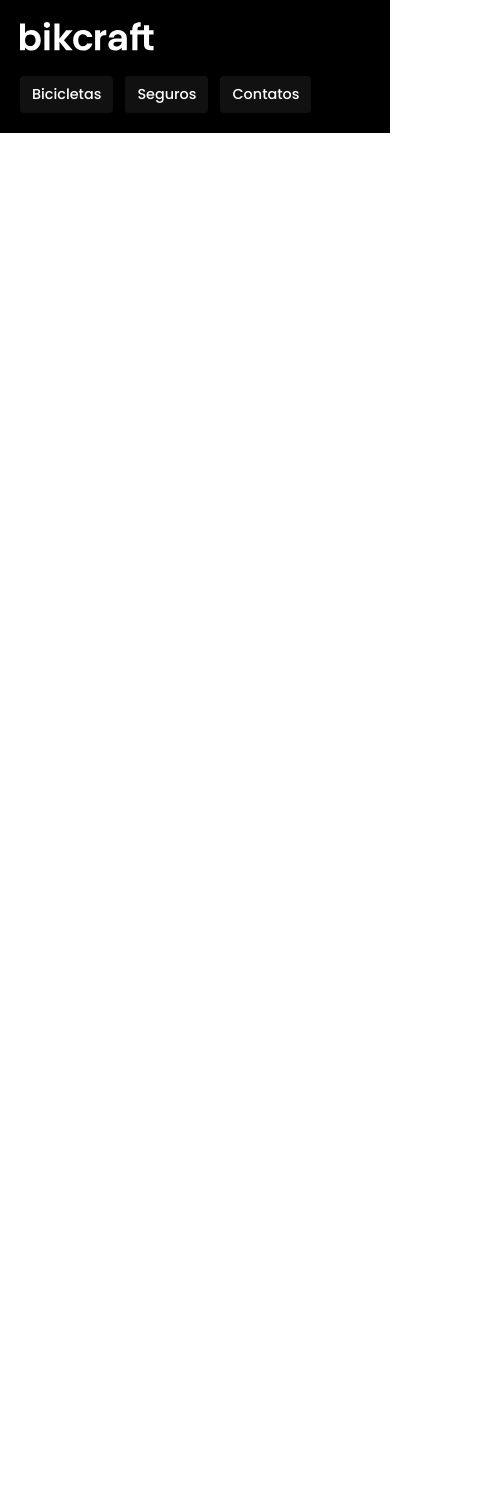
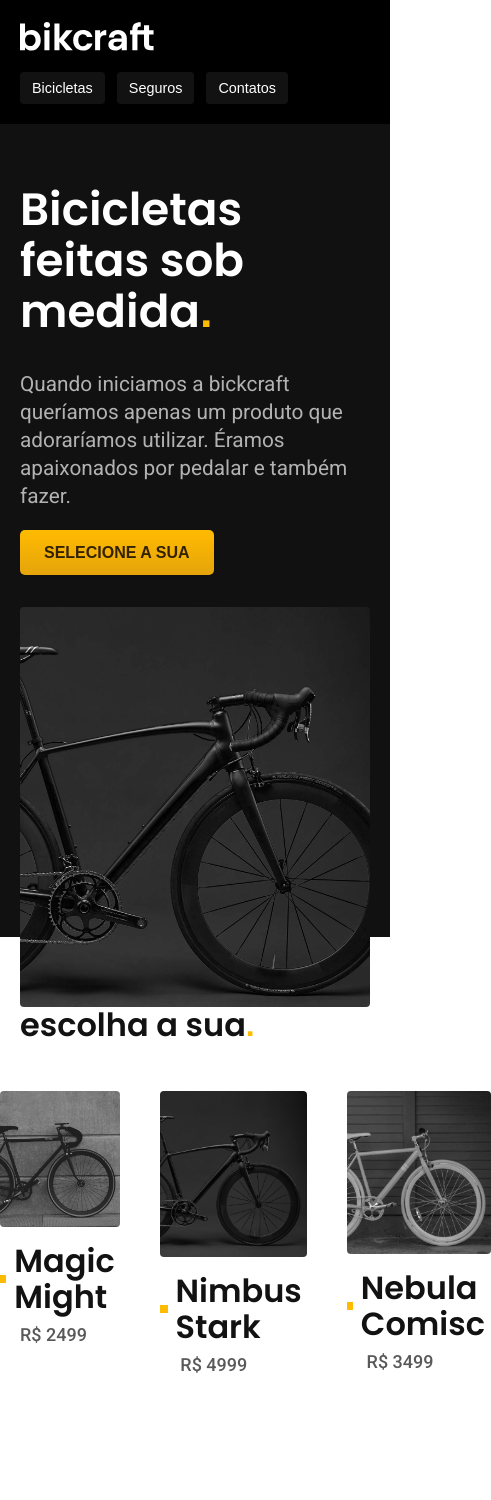
Before and after one commit to Jonata-tr/projeto-bikcraft, a plain HTML site: page index.html in a window 390 px wide. Shown: the top 1500 px of the page, 491 px wide, since content can reach past the window. Before the commit the page ends 844 px from the top, so only its background shows below. Drawn offline with Linux system fonts and the light colour scheme.

Commit message:
Finalizado a home e os elementos reutilizaveis. Indo para a lista de bicicletas.

```diff
--- /dev/null
+++ b/css/bicicletas/bicicletas-lista.css
@@ -0,0 +1,44 @@
+.bicicletas-lista{
+  padding: 0 0 120px;
+}
+
+.bicicletas-lista ul{
+  max-width: 1600px;
+  display: flex;
+  flex: 1;
+  gap: 40px;
+  margin: 0 auto;
+}
+
+.bicicletas-lista h2{
+  max-width: 1400px;
+  margin: 0 auto;
+  margin-bottom: 48px;
+  padding: 0 20px;
+}
+.bicicletas-lista a{
+  display: block;
+}
+
+.bicicletas-lista img{
+  margin-bottom: 16px;
+}
+
+.bicicletas-lista h3{
+  display: flex;
+  align-items: center;
+  margin-bottom: 8px;
+}
+
+.bicicletas-lista h3::before{
+  content: '';
+  display: inline-block;
+  width: 12px;
+  height: 8px;
+  background: var(--cor-p1);
+  margin-right: 8px;
+}
+
+.bicicletas-lista li span{
+  padding-left: 20px;
+}
--- a/css/header.css
+++ b/css/header.css
@@ -20,10 +20,9 @@
 }
 
 .header-menu a{
-  color: #fff;
+  color: var(--cor-0);
   display: inline-block;
   padding: 16px 0;
-  font-family: 'Poppins';
   font-weight: 500;
   font-size:  1.1rem;
   position: relative;
@@ -35,8 +34,9 @@
   height: 2px;
   width: 0;
   margin-top: 4px;
-  background-color: #fff;
+  background-color: var(--cor-0);
 }
+
 .header-menu a:hover::after{
   width: 100%;
   border-radius: 0 4px 4px 0;
@@ -48,7 +48,7 @@
     gap: 20px;
   }
   .header-menu a{
-    background-color: #111;
+    background-color: var(--cor-11);
     padding: 12px 16px;
     border-radius: 4px;
   }
--- /dev/null
+++ b/css/home/introducao.css
@@ -0,0 +1,64 @@
+.introducao-bg{
+  background-color: #000;
+  color: #fff;
+  box-shadow: inset 0 -120px #fff;
+}
+
+.introducao{
+  max-width: 1400px;
+  margin: 0 auto;
+  padding: 0 20px 0;
+  display: grid;
+  grid-template-columns: 1fr 1fr;
+  gap: 0 88px;
+}
+
+.introducao-left{
+  align-self: center;
+}
+
+.introducao-left h1{
+  color: var(--cor-0);
+}
+
+.introducao-left p{
+  color: var(--cor-5);
+}
+
+.introducao img{
+  object-fit: cover;
+}
+
+.font-2-l{
+  margin-bottom: 20px;
+}
+
+@media(max-width: 1200px){
+  .introducao h1{
+    font-size:2.83rem;
+  }
+}
+
+@media(max-width: 800px){
+
+  .introducao-bg{
+    padding-top: 60px;
+    background: #111;
+    box-shadow: inset 0 -70px #fff;
+
+  }
+
+  .introducao{
+    grid-template-columns: 1fr;
+    gap: 32px;
+  }
+
+  .introducao-left{
+    padding-bottom: 0;
+  }
+
+  .introducao img{
+    height: 400px;
+    width: 100%;
+  }
+}
--- a/css/style.css
+++ b/css/style.css
@@ -1,6 +1,14 @@
-@import url('https://fonts.googleapis.com/css2?family=Poppins:wght@400;500;600;700;800&display=swap');
+@import url('https://fonts.googleapis.com/css2?family=Poppins:wght@400;500;600;700;800&family=Roboto:wght@400;500;700;900&display=swap');
 
+/* REUTILIZAVEIS */
+@import './utilidades/componentes.css';
+@import './utilidades/tipografia.css';
+@import './utilidades/cores.css';
 @import './header.css';
+
+/* HOME */
+@import './home/introducao.css';
+@import url('./bicicletas/bicicletas-lista.css');
 
 *,
 *::before,
@@ -9,6 +17,11 @@
   padding: 0;
   box-sizing: border-box;
   font-family: Arial, Helvetica, sans-serif;
+  color: var(--cor-11);
+}
+
+body{
+  height: 8000px;
 }
 
 a{
@@ -18,3 +31,12 @@ a{
 ul{
   list-style: none;
 }
+
+img{
+  max-width: 100%;
+  display: block;
+}
+
+img[src$='.jpg']{
+  border-radius: 4px;
+}
--- /dev/null
+++ b/css/utilidades/componentes.css
@@ -0,0 +1,24 @@
+@import './cores.css';
+
+.btn{
+  display: inline-block;
+  background: linear-gradient(to bottom, var(--cor-p1), var(--cor-p2));
+  border-radius: 5px;
+  box-shadow: 0 1px 2px rgba(0 ,0 ,0 , .1);
+  padding: 16px 32px;
+  color: #332200;
+  font-weight: bold;
+  font-size: 1.1rem;
+  line-height: 1.33;
+}
+
+.btn:hover{
+  background: linear-gradient(#f7bb2f, #a56401);
+}
+
+
+@media(max-width: 600px){
+  .btn{
+    padding: 12px 24px;
+    font-size: 1rem; }
+}
--- /dev/null
+++ b/css/utilidades/cores.css
@@ -0,0 +1,44 @@
+:root{
+  --cor-0: #fff;
+  --cor-1: #f7f7f7;
+  --cor-5:  #b2b2b2;
+  --cor-8:  #595959;
+  --cor-10: #2e2e2e;
+  --cor-11: #121212;
+  --cor-12: #000;
+  --cor-p1: #FFBB00;
+  --cor-p2: #E5A40B;
+  --cor-p3: #A66F00;
+  --cor-p4: #734C00;
+  --cor-p5: #332200;
+}
+
+.cor-0{
+  color: var(--cor-0);
+}
+.cor-1{
+  color: var(--cor-1);
+}
+.cor-5{
+  color: var(--cor-5);
+}
+.cor-8{
+  color: var(--cor-8);
+}
+.cor-10{
+  color: var(--cor-10);
+}
+.cor-11{
+  color: var(--cor-11);
+}
+.c0r-12{
+  color: var(--cor-12);
+}
+
+.cor-p1{
+ color: var(--cor-p1);
+}
+
+.cor-p-2{
+  color: var(--cor-p2);
+}
--- /dev/null
+++ b/css/utilidades/tipografia.css
@@ -0,0 +1,84 @@
+/* Font extra grande (titulo)  */
+/* Font =  1 (titulo) 2 (corpo) / m = (medium --> Smal, Large, Xtra large, XtraXtra large) / b = (Bold --> Medium e nada = regular) */
+.font-1-xxl-b{
+  margin-bottom: 32px;
+
+  /* Peso, tamanho da font e linha, e font-family */
+  font: 600 4rem/1.125 "Poppins", sans-serif;
+}
+
+.font-1-xl{
+  font: 600 2rem/1.125 "Poppins", sans-serif;
+}
+
+.font-1-l-b{
+  font: 600 4rem/0.75 "Poppins", sans-serif;
+}
+
+.font-1-m-b{
+  font: 600 1rem/0.75 "Poppins", sans-serif;
+}
+
+.font-1-s{
+  font: 400 1rem/0.75 "Poppins", sans-serif;
+}
+
+.font-1-xs{
+  font: 400 .75rem/1.35 "Poppins", sans-serif;
+}
+
+/* ROBOTO CORPO DE TEXTO */
+
+
+.font-2-xl{
+  font: 500 2rem/1.25 "Roboto", sans-serif;
+}
+
+.font-2-l,
+.font-2-l-b{
+  font: 400 1.5rem/1.5 "Roboto", sans-serif;
+}
+
+.font-2-l-b{
+  font-weight: 500;
+  letter-spacing: 0.015em;
+  text-transform: uppercase;
+}
+
+.font-2-m{
+  font: 500 1.125rem/1.333 "Roboto", sans-serif;
+}
+.font-2-s{
+  font: 400 1rem/1.5 "Roboto", sans-serif;
+}
+.font-2-xs{
+  font: 400 .875rem/1.43 "Roboto", sans-serif;
+}
+
+
+@media(max-width: 1200px){
+  .font-1-xxl-b{
+    font-size:2.83rem;
+  }
+
+  .font-2-l,
+  .font-2-l-b{
+    font-size: 1.125rem
+  }
+}
+
+@media (max-width: 800px) {
+  .font-2-l{
+    font-size: 1.3rem;
+    line-height: 1.35;
+  }
+
+  .font-1-xl-b,
+  .font-2-xl{
+    font-size: 1.5rem;
+  }
+
+  .font-1-xxl-b{
+    font-size: 2rem;
+  }
+}
--- a/index.html
+++ b/index.html
@@ -1,25 +1,79 @@
 <!DOCTYPE html>
 <html>
   <head>
-    <meta charset="UTF-8">
-    <meta name="viewport" content="width=device-width, initial-scale=1.0">
+    <meta charset="UTF-8" />
+    <meta name="viewport" content="width=device-width, initial-scale=1.0" />
     <title>Bikcraft - Bicicletas Elétricas</title>
-    <meta name="description" content="Bicicletas elétricas de alta precisão e qualidade, feitas sob medida para o cliente. Explore o mundo na sua velocidade com a bikcraft.">
-    <link rel="stylesheet" href="./css/style.css">
+    <meta
+      name="description"
+      content="Bicicletas elétricas de alta precisão e qualidade, feitas sob medida para o cliente. Explore o mundo na sua velocidade com a bikcraft."
+    />
+    <link rel="stylesheet" href="./css/style.css" />
   </head>
   <body>
     <header class="header-bg">
       <div class="header">
-        <a href="./"><img src="./img/bikcraft.svg" alt="Bikcraft"></a>
+        <a href="./"><img src="./img/bikcraft.svg" alt="Bikcraft" /></a>
         <nav aria-label="primaria">
-          <ul class="header-menu">
-            <li><a href="./bicicletas.html">Bicicletas</a></li>
-            <li><a href="./seguros.html">Seguros</a></li>
-            <li><a href=".contatos.html">Contatos</a></li>
+          <ul class=" header-menu">
+            <li>
+              <a href="./bicicletas.html" class="active poppins">Bicicletas</a>
+            </li>
+            <li><a href="./seguros.html" class="poppins">Seguros</a></li>
+            <li><a href=".contatos.html" class="poppins">Contatos</a></li>
           </ul>
         </nav>
       </div>
     </header>
 
+    <main>
+     <div class="introducao-bg">
+      <div class="introducao">
+        <div class="introducao-left">
+          <h1 class="font-1-xxl-b poppins">
+            Bicicletas feitas sob medida<span class="cor-p1">.</span>
+          </h1>
+          <p class="font-2-l roboto">
+            Quando iniciamos a bickcraft queríamos apenas um produto que
+            adoraríamos utilizar. Éramos apaixonados por pedalar e também fazer.
+          </p>
+          <a href="./bicicletas.html" class="btn">SELECIONE A SUA</a>
+        </div>
+        <div class="introducao-img">
+          <img src="./img/fotos/introducao.jpg" alt="Bicileta eletrica preta" />
+        </div>
+      </div>
+     </div>
+
+      <article class="bicicletas-lista">
+        <h2 class="font-1-xxl-b">escolha a sua<span class="cor-p1">.</span></h2>
+
+        <ul>
+          <li>
+            <a href="./bicicletas/magic.html">
+              <img src="./img/bicicletas/magic-home.jpg" alt="">
+              <h3 class="font-1-xl">Magic Might</h3>
+              <span class="font-2-m cor-8">R$ 2499</span>
+            </a>
+          </li>
+
+          <li>
+            <a href="./bicicletas/nimbus.html">
+              <img src="./img/bicicletas/nimbus-home.jpg" alt="">
+              <h3 class="font-1-xl">Nimbus Stark</h3>
+              <span class="font-2-m cor-8">R$ 4999</span>
+            </a>
+          </li>
+
+          <li>
+            <a href="./bicicletas/nebula.html">
+              <img src="./img/bicicletas/nebula-home.jpg" alt="">
+              <h3 class="font-1-xl">Nebula Comisc</h3>
+              <span class="font-2-m cor-8">R$ 3499</span>
+            </a>
+          </li>
+        </ul>
+      </article>
+    </main>
   </body>
 </html>
```
